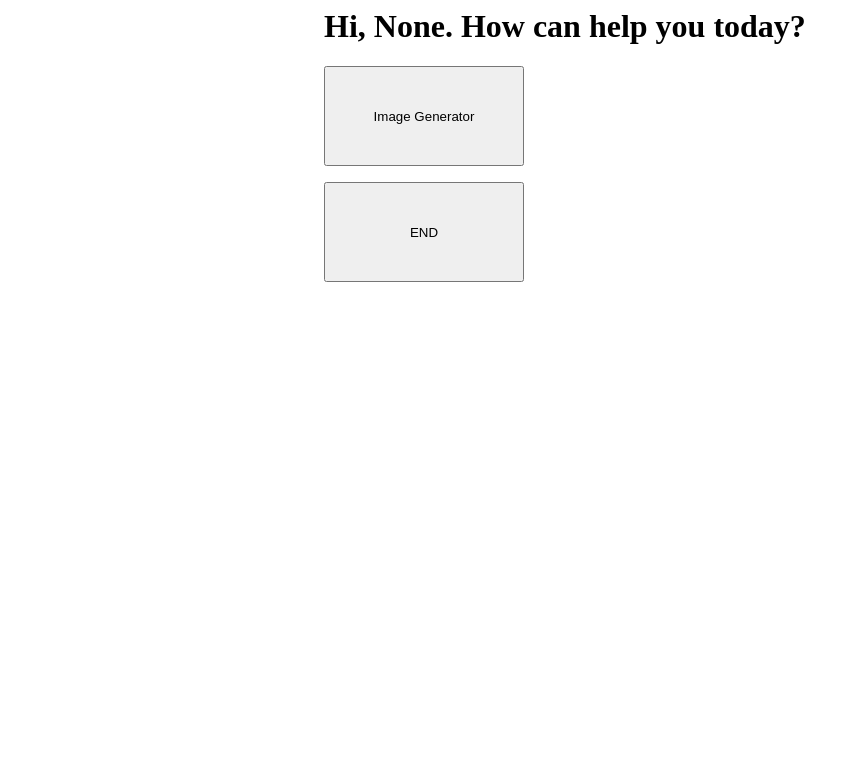
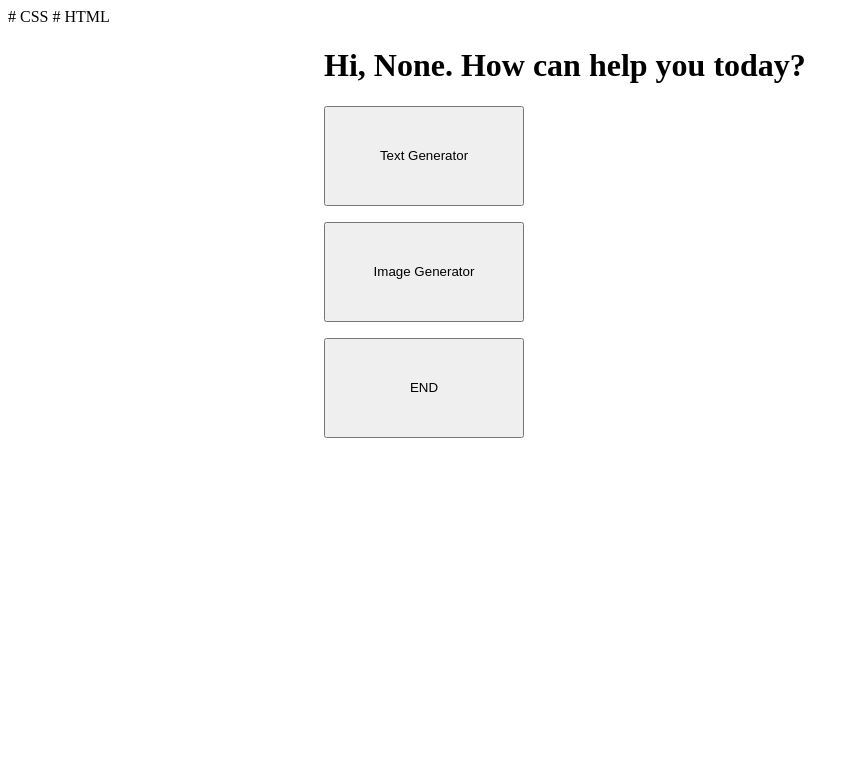
Before and after one commit to Nikkijjj/rpa-Feb-19-2024, a Flask app: page /main in a window 1280 px wide. Shown: the top 783 px of the page, without its empty margins (0-859 px from the left). Run offline with Flask 3, Linux system fonts and the light colour scheme.

Commit message:
Update main.html

```diff
--- a/templates/main.html
+++ b/templates/main.html
@@ -1,3 +1,4 @@
+# CSS
 <style>
   .container{width:100%;margin:auto;}
   @media (min-width:600px){.container{width:80%;}}
@@ -5,11 +6,18 @@
   @media (min-width:1024px){.container{width:50%;}}
 </style>
 
+# HTML
 <div class="container">
   <h1>Hi, {{r}}. How can help you today?</h1>
+
+  <form action="/text_gpt" method="post">
+    <input type = "submit" value="Text Generator" style="width:200px;height:100px;">
+  </form>
+
   <form action="/image_gpt" method="post">
     <input type = "submit" value="Image Generator" style="width:200px;height:100px;">
   </form>
+
   <form action="/end" method="post">
     <input type = "submit" value="END" style="width:200px;height:100px;">
   </form>
```
